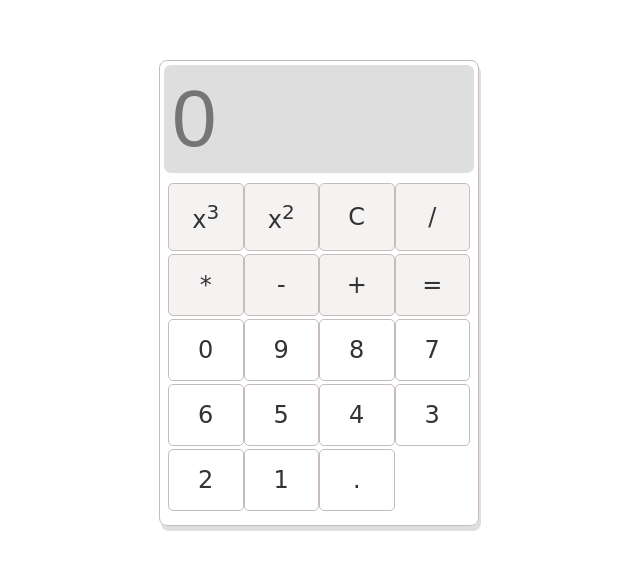
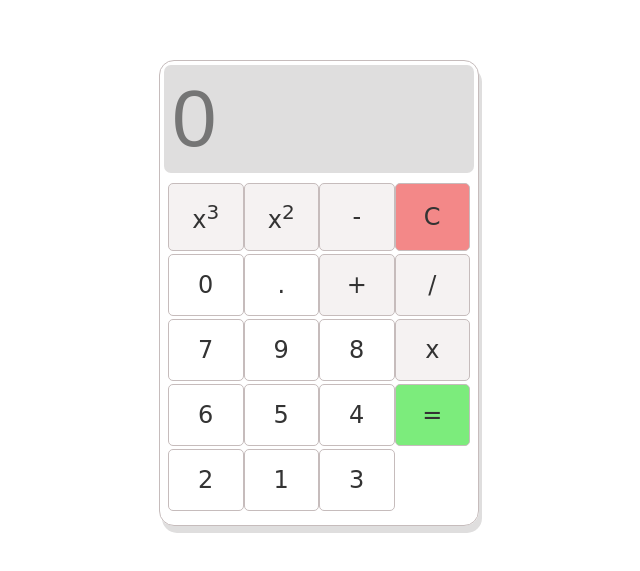
Before and after one commit to DAEM007/basic-calculator, a plain HTML site: page index.html in a window 1280 px wide. Shown: the part 107-678 px from the top of the page, without its empty margins (321-961 px from the left). Drawn offline with Linux system fonts and the light colour scheme.

Commit message:
revised the buttons positions and styles

```diff
--- a/index.html
+++ b/index.html
@@ -17,23 +17,23 @@
             <div class="buttons">
                 <button type="button" class="power-3 btn btn-gray">x<sup>3</sup></button>
                 <button class="power-2 btn btn-gray">x<sup>2</sup></button>
-                <button type="button" class="btn btn-gray">C</button>
+                <button type="button" class="btn btn-gray">-</button>
+                <button type="button" class="btn btn-red">C</button>
+                <button type="button" class="btn btn-white">0</button>
+                <button type="button" class="btn btn-white">.</button>
+                <button type="button" class="btn btn-gray">+</button>
                 <button type="button" class="btn btn-gray">/</button>
-                <button type="button" class="btn btn-gray">*</button>
-                <button type="button" class="btn btn-gray">-</button>
-                <button type="button" class="btn btn-gray">+</button>
-                <button type="button" class="btn btn-gray">=</button>
-                <button type="button" class="btn btn-white">0</button>
+                <button type="button" class="btn btn-white">7</button>
                 <button type="button" class="btn btn-white">9</button>
                 <button type="button" class="btn btn-white">8</button>
-                <button type="button" class="btn btn-white">7</button>
+                <button type="button" class="btn btn-gray">x</button>
                 <button type="button" class="btn btn-white">6</button>
                 <button type="button" class="btn btn-white">5</button>
                 <button type="button" class="btn btn-white">4</button>
-                <button type="button" class="btn btn-white">3</button>
+                <button type="button" class="btn btn-green">=</button>
                 <button type="button" class="btn btn-white">2</button>
                 <button type="button" class="btn btn-white">1</button>
-                <button type="button" class="btn btn-white">.</button>
+                <button type="button" class="btn btn-white">3</button>
             </div>
 
         </section>
--- a/styles.css
+++ b/styles.css
@@ -15,8 +15,8 @@ body {
     flex: 0 0 25%;
     padding: 0.25rem;
     border: 1px solid rgb(198, 188, 188);
-    border-radius: 8px;
-    box-shadow: 2px 5px rgb(223, 222, 222);
+    border-radius: 15px;
+    box-shadow: 3px 7px rgb(223, 222, 222);
 }
 
 .calculator {
@@ -68,3 +68,11 @@ button {
 .btn-gray:hover {
     background: #fff;
 }
+
+.btn-red {
+    background: rgb(243, 136, 136);
+}
+
+.btn-green {
+    background: rgb(124, 236, 124);
+}
```
